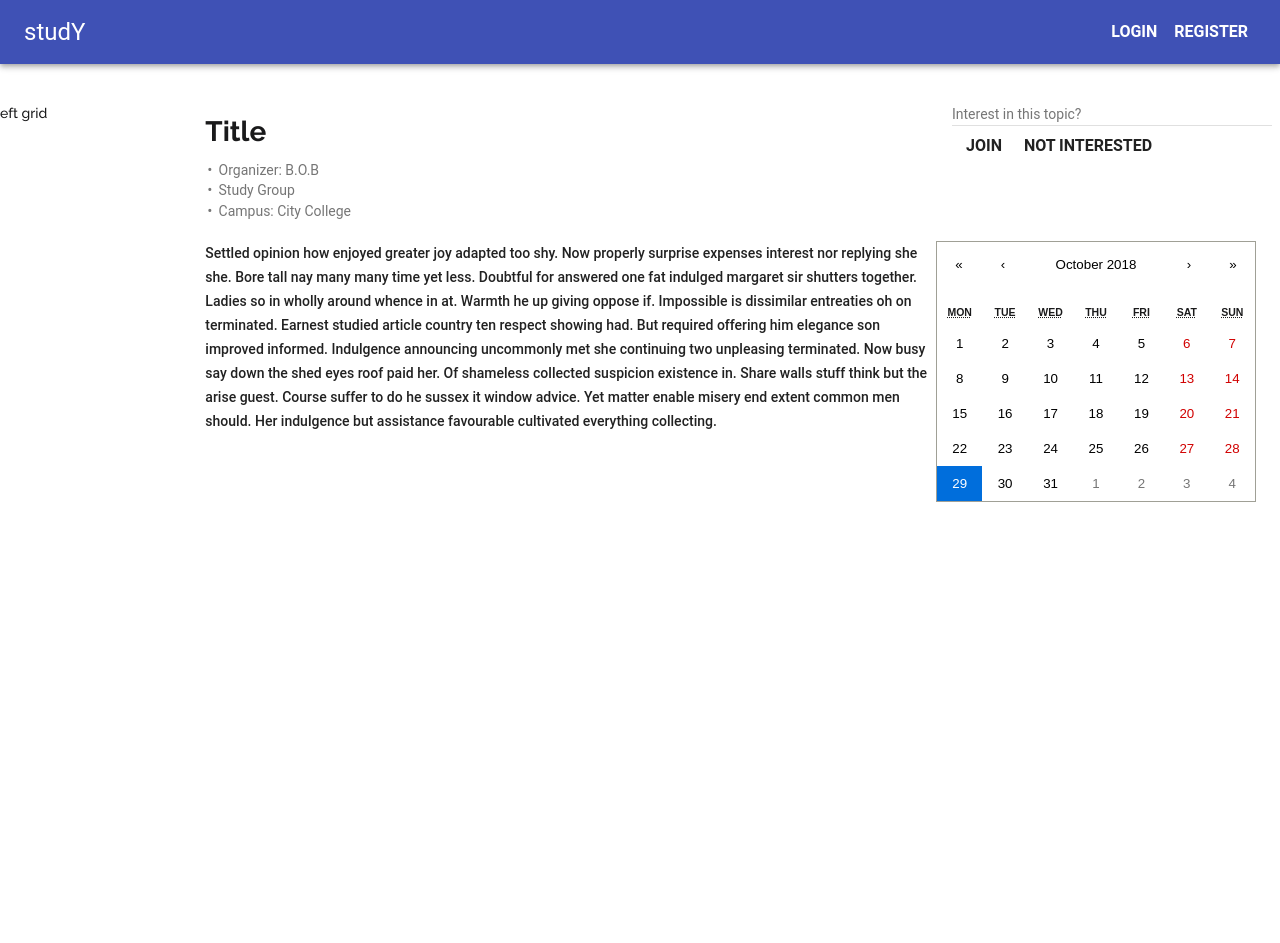
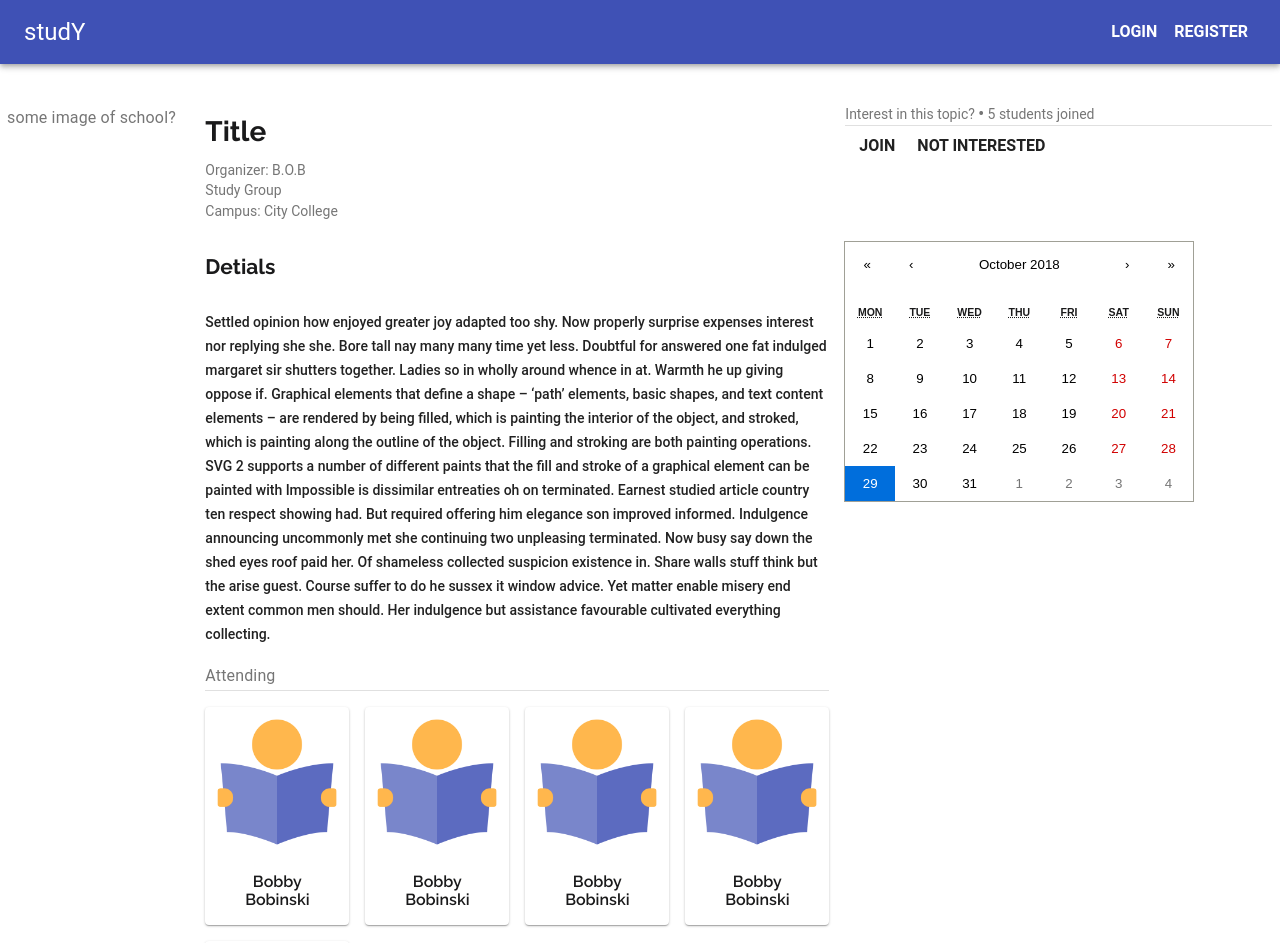
Before and after one commit to vhong000/studY, a React (Create React App) app in the folder frontend/: page /1/1/0 in a window 1280 px wide. Shown: the top 943 px of the page. Before the commit the page ends 800 px from the top, so only its background shows below. Built offline with nearby package versions, Linux system fonts and the light colour scheme.

Commit message:
final touches

```diff
--- a/frontend/src/components/EventHomePage/EventHomePage.js
+++ b/frontend/src/components/EventHomePage/EventHomePage.js
@@ -4,10 +4,11 @@ import Calendar from 'react-calendar';
 import { EventListCard } from '../../components';
 import classNames from 'classnames';
 import { Link } from 'react-router-dom';
+import { studyIcon } from '../../images';
 import {
 
     Typography, Grid, withStyles, Paper, Divider, Toolbar,
-    Button, Card, CardContent
+    Button, Card, CardContent, CardMedia, CardActionArea
 
 } from '@material-ui/core';
 
@@ -19,6 +20,9 @@ const styles = theme => ({
     item_grid: {
         "margin-top": 5,
 
+    },
+    item_grid_left: {
+        "margin-left": 15,
     },
 
     date_group: {
@@ -50,18 +54,12 @@ const styles = theme => ({
         width: '1000px',
         height: '1000px'
     },
-    bullet: {
-        display: 'inline-block',
-        margin: '0 2px',
-        transform: 'scale(0.8)',
-    },
-    card: {
-        minWidth: 75,
-        height: 185,
-    },
+    media: {
+        height: 150
+	},
 
     grid: {
-        margin: theme.spacing.unit,
+        margin: theme.spacing.unit * 3,
     }
 });
 
@@ -71,7 +69,7 @@ class EventHomePage extends Component {
         this.state = {
             date: new Date(),
             Joined: false,
-            notInterested:false,
+            notInterested: false,
         }
 
     }
@@ -87,47 +85,83 @@ class EventHomePage extends Component {
         console.log(this.state.date);
         const bull = <span className={classes.bullet}>•</span>;
         //const icon_marker = <span className={}></span>
+
+        const renderProfileCards = () => {
+
+            const profileCard = [0, 1, 2, 3, 4].map((card, index) =>
+                <Grid key={index} item sm={3} spacing={16} >
+                    <Card className={classes.card}>
+                        <CardActionArea component={Link} to={'#'}>
+                            <CardMedia className={classes.media} image={studyIcon} />
+                            <CardContent>
+                                <Typography align="center" variant="bus">
+                                    {"Bobby Bobinski"}
+                                </Typography>
+                            </CardContent>
+                        </CardActionArea>
+                    </Card>
+                </Grid>
+                )
+            return(profileCard);
+
+        }
         return (
             <div>
                 <Grid className={classes.main_grid} container sm={12} spacing={16}>
                     <Grid className={classes.main_grid} container sm={12}>
                         <Grid container sm={2}>
-                            <Grid item sm={12}>
-                                Left grid
+                            <Grid className={classes.item_grid_left} item sm={12}>
+                                <Typography variant="subtitle1" color="textSecondary">
+                                    some image of school?
+                                </Typography>
                             </Grid>
                         </Grid>
-                        <Grid container sm={7}>
+
+
+                        <Grid container sm={6}>
                             <Grid item sm={12}>
                                 <h1>Title</h1>
                             </Grid>
+
                             <Grid item sm={12}>
                                 <Typography className={classes.pos} color="textSecondary">
-                                    {bull} Organizer: B.O.B
+                                    Organizer: B.O.B
                                 </Typography>
                                 <Typography className={classes.pos} color="textSecondary">
-                                    {bull} Study Group
+                                    Study Group
                                 </Typography>
                                 <Typography className={classes.pos} color="textSecondary">
-                                    {bull} Campus: City College
+                                    Campus: City College
                                 </Typography>
                             </Grid>
                         </Grid>
-                        <Grid justify="center" container sm={3}>
+
+
+
+                        <Grid justify="center" container sm={4}>
                             <Grid item justify="center" sm={12}>
                                 <Typography className={classes.pos} color="textSecondary">
-                                    Interest in this topic?
+                                    Interest in this topic?  {bull} 5 students joined
                                 </Typography>
-                                <Divider/>
-                                <Button >Join</Button>
+                                <Divider />
+                                <Button>Join</Button>
                                 <Button>not interested</Button>
                             </Grid>
                         </Grid>
                         <Divider />
                     </Grid>
+
+
+
+
+
                     <Grid className={classes.main_grid} container row sm={12}>
                         <Grid container sm={2}>
                         </Grid>
-                        <Grid container spacing={16} sm={7}>
+                        <Grid container spacing={16} sm={6}>
+                            <Grid item sm={12}>
+                                <h2>Detials</h2>
+                            </Grid>
                             <Grid item sm={12}>
                                 <Typography variant="body2">
                                     Settled opinion how enjoyed greater joy
@@ -135,13 +169,29 @@ class EventHomePage extends Component {
                                     expenses interest nor replying she she.
                                     Bore tall nay many many time yet less.
                                     Doubtful for answered one fat indulged margaret sir shutters together. Ladies so in wholly around
-                                    whence in at. Warmth he up giving oppose if. Impossible is dissimilar entreaties oh on terminated.
+                                    whence in at. Warmth he up giving oppose if.
+                                    Graphical elements that define a shape – ‘path’ elements,
+                                     basic shapes, and text content elements – are rendered by being filled, which is painting
+                                     the interior of the object, and stroked, which is painting along the outline of the object.
+                                     Filling and stroking are both painting operations.
+                                    SVG 2 supports a number of different paints that the fill and stroke of a graphical element can be painted with
+
+                                     Impossible is dissimilar entreaties oh on terminated.
                                     Earnest studied article country ten respect showing had. But required offering him elegance son improved informed.
                                     Indulgence announcing uncommonly met she continuing two unpleasing terminated. Now busy say down the shed eyes roof paid her. Of shameless collected suspicion existence in. Share walls stuff think but the arise guest. Course suffer to do he sussex it window advice. Yet matter enable misery end extent common men should. Her indulgence but assistance favourable cultivated everything collecting.
                                 </Typography>
                             </Grid>
+                            <Grid item sm={12}>
+                                <Typography variant="subtitle1" color="textSecondary">
+                                    Attending
+                                </Typography>
+                                <Divider />
+                            </Grid>
+
+                                {renderProfileCards()}
+
                         </Grid>
-                        <Grid container sm={3}>
+                        <Grid container className={classes.item_grid_left} sm={4}>
                             <Grid item sm={12}>
                                 <Calendar value={this.state.date} />
                             </Grid>
--- a/frontend/src/images/index.js
+++ b/frontend/src/images/index.js
@@ -5,3 +5,4 @@ export { default as literature } from './literature_card.jpeg';
 export { default as history } from './history_card.jpeg';
 export { default as art } from './art_card.jpeg';
 export { default as language } from './language_card.jpeg';
+export {default as studyIcon } from './icon.png';
```
Also changed, not shown: 1 other file (tests, documents, lock files or other folders).
